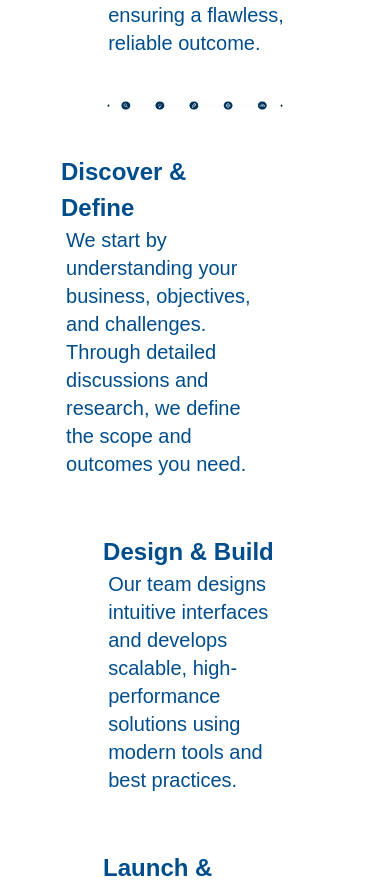
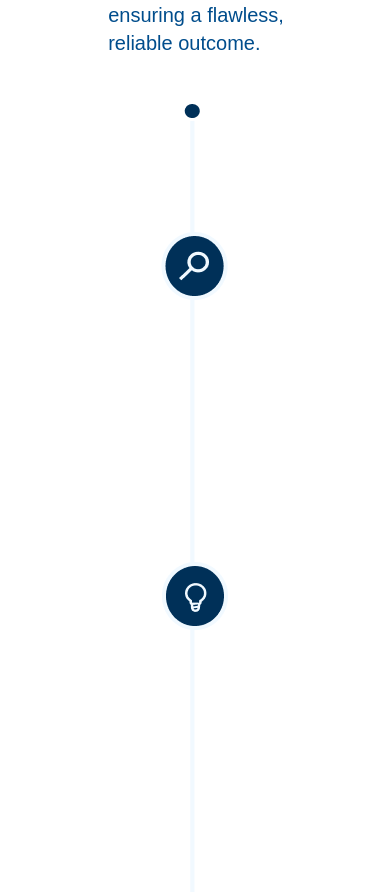
Before and after one commit to SolverousTech/SolverousWebsite, a React (Create React App) app in the folder solverouswebsite/: page / in a window 390 px wide. Shown: the part 4782-5674 px from the top of the page. Built offline with nearby package versions, Linux system fonts and the light colour scheme.

Commit message:
Image process responsiveness fixed

```diff
--- /dev/null
+++ b/solverouswebsite/src/components/Image/image_process.js
@@ -0,0 +1,18 @@
+// ResponsivePicture.jsx
+import React from 'react';
+import desktopImage from '../../assets/process1.png'; // Import paths if using module bundlers
+import phoneImage from '../../assets/process2.png';
+
+const ResponsivePicture = () => {
+  return (
+    <picture>
+      {/* Source for screens wider than 768px */}
+      <source media="(min-width: 768px)" srcSet={desktopImage} />
+
+      {/* Default image for small screens (and fallback) */}
+      <img src={phoneImage} alt="Responsive example" style={{ width: '100%' }} />
+    </picture>
+  );
+};
+
+export default ResponsivePicture;
--- a/solverouswebsite/src/pages/Home/home.js
+++ b/solverouswebsite/src/pages/Home/home.js
@@ -9,7 +9,7 @@ import Target from '../../assets/second_reason.png';
 import Scaling from '../../assets/third_reason.png';
 import Services from "../../components/Services/services";
 import HomebakerLogo from '../../assets/homebaker_logo.jpg';
-import SolverousProcess from '../../assets/process1.png';
+import ResponsivePicture from "../../components/Image/image_process";
 
 function Home() {
   // For bakground images
@@ -131,7 +131,7 @@ function Home() {
 
             {/* LINE AND ICONS REPRSENTING PROCESS */}
             <div className=" flex justify-center ">
-              <img src={SolverousProcess} alt="Solverous Process" className="w-44 md:w-full" />
+              <ResponsivePicture/>
             </div>
 
             {/* BELOW PROCESS */}
@@ -152,6 +152,7 @@ function Home() {
                 <p className=" p_white_bg reasons_margin w-[95%] md:w-full text-left ">Once deployed, we monitor closely, gather feedback, and continuously improve your solution for maximum impact and long-term success.</p>
               </div>
             </div>
+
           </div>
         </section>
       </main>
```
